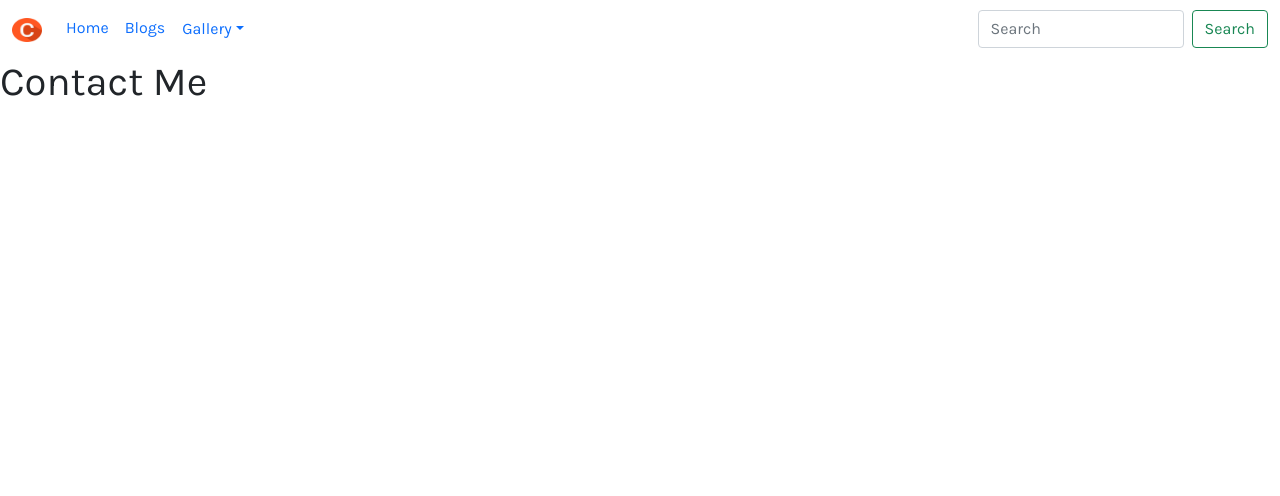
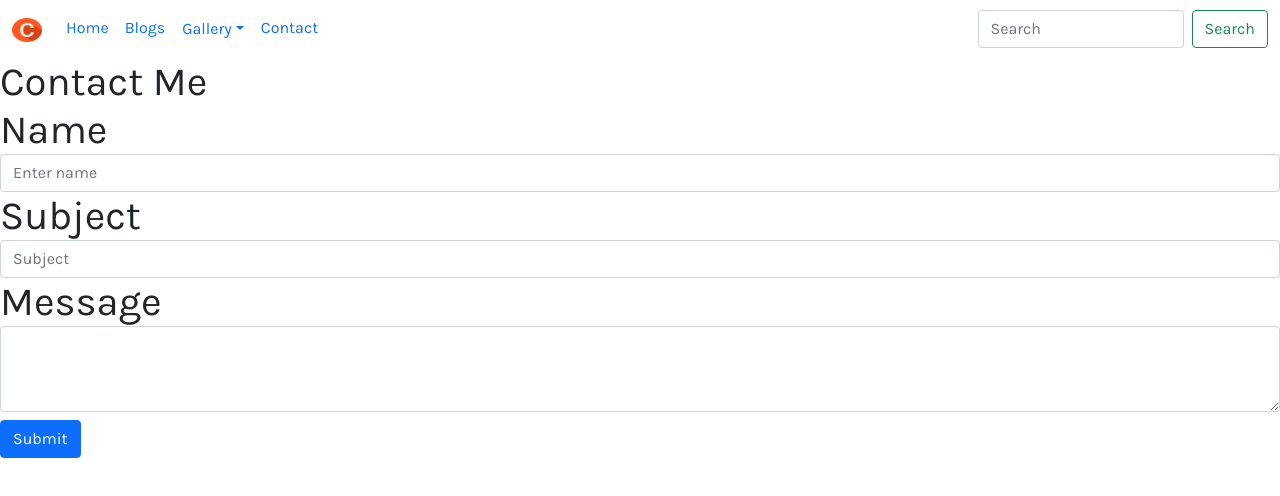
Before and after one commit to connie388/webpack-for-react, a React app: page /#/contact in a window 1280 px wide. Shown: the top 496 px of the page. Built offline with nearby package versions, Linux system fonts and the light colour scheme.

Commit message:
add contact form

```diff
--- a/src/components/Navbar.js
+++ b/src/components/Navbar.js
@@ -68,6 +68,11 @@ export default function Navbar() {
                 </li>
               </ul>
             </li>
+            <li className="nav-item">
+              <Link to="/contact" className="nav-link">
+                Contact
+              </Link>
+            </li>
           </ul>
           <form className="d-flex" role="search">
             <input
--- a/src/pages/Contact.js
+++ b/src/pages/Contact.js
@@ -1,5 +1,41 @@
 const Contact = () => {
-  return <h1>Contact Me</h1>;
+  return (
+    <>
+      <h1>
+        Contact Me
+        <form>
+          <div class="form-group">
+            <label for="name">Name</label>
+            <input
+              type="text"
+              class="form-control"
+              id="name"
+              aria-describedby="nameHelp"
+              placeholder="Enter name"
+            />
+          </div>
+          <div class="form-group">
+            <label for="subject">Subject</label>
+            <input
+              type="text"
+              class="form-control"
+              id="subject"
+              placeholder="Subject"
+            />
+          </div>
+          <div class="form-group">
+            <label class="form-check-label" for="msgTextarea">
+              Message
+            </label>
+            <textarea class="form-control" id="msgTextarea" rows="3"></textarea>
+          </div>
+          <button type="submit" class="btn btn-primary">
+            Submit
+          </button>
+        </form>
+      </h1>
+    </>
+  );
 };
 
 export default Contact;
--- a/src/pages/NoPage.js
+++ b/src/pages/NoPage.js
@@ -1,5 +1,5 @@
 const NoPage = () => {
-  return <h1>404</h1>;
+  return <h1>Page not found!</h1>;
 };
 
 export default NoPage;
```
